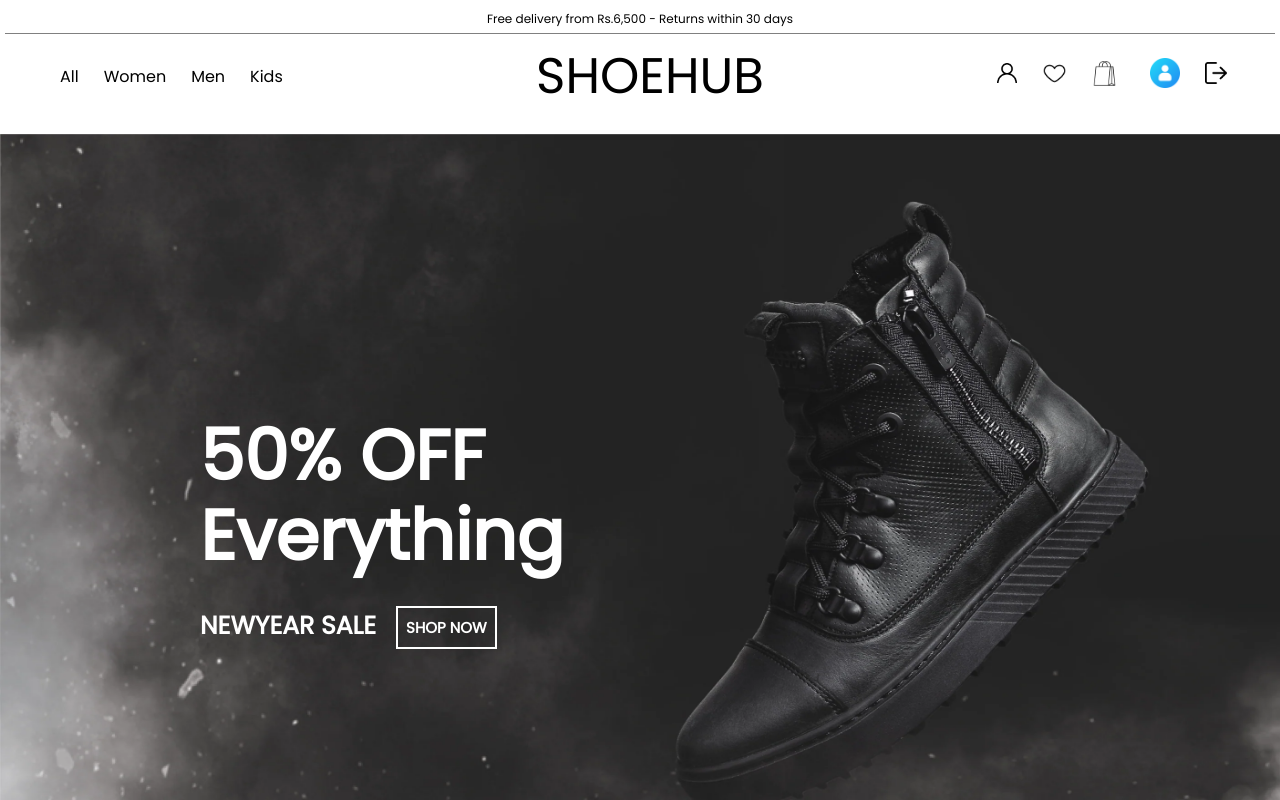
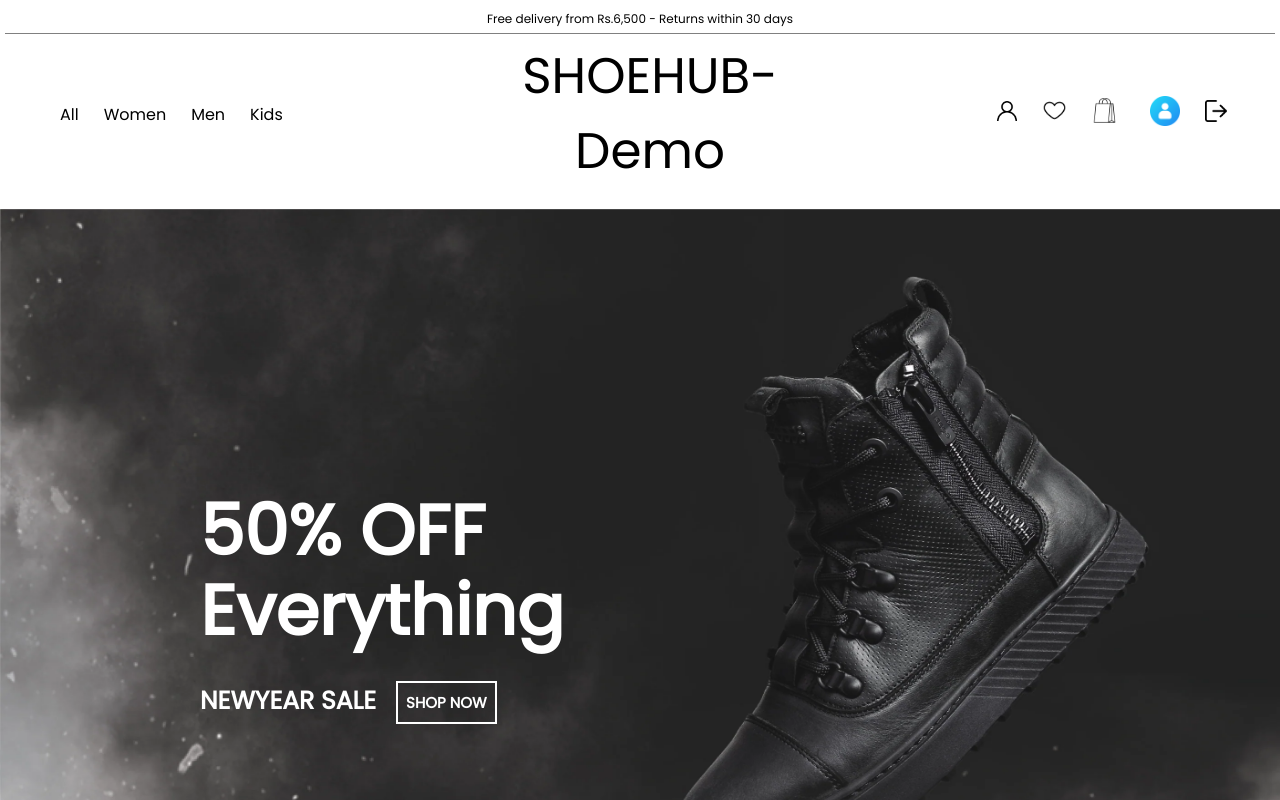
Before and after one commit to amalvkdas/ShoeHub, a React (Vite) app: page / in a window 1280 px wide. Shown: the top 800 px of the page. Built offline with nearby package versions, Linux system fonts and the light colour scheme; a web font is replaced by a local one.

Commit message:
Update Navbar.jsx

```diff
--- a/src/components/Navbar.jsx
+++ b/src/components/Navbar.jsx
@@ -41,7 +41,7 @@ const Navbar = ({ onSearch }) => {
                 {isAdmin && pathname === '/' && <Link to="/adminpanel">AdminPanel</Link>}
             </div>
             <div className="logo" onClick={() => nav("/")}>
-                SHOEHUB
+                SHOEHUB-Demo
             </div>
             <div className="nav-end">
                 {shouldRenderSearchInput && <div className="search">
```
